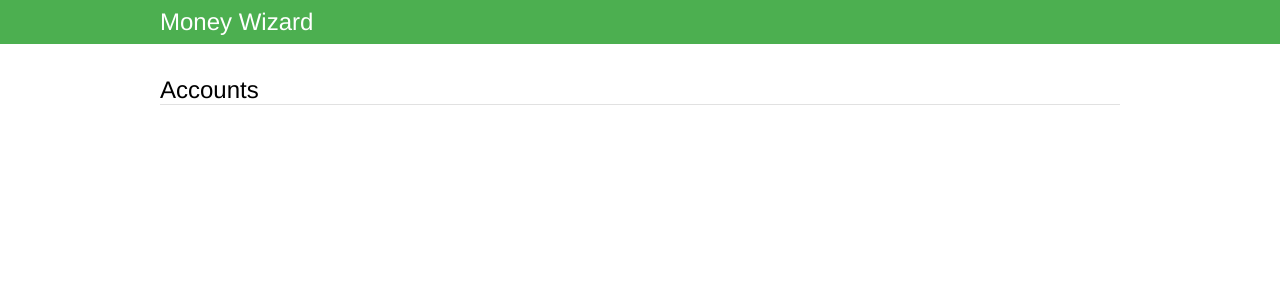
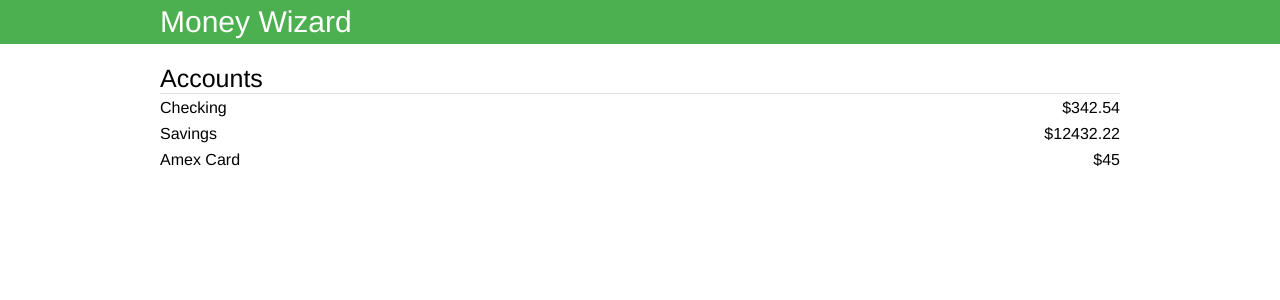
Before and after one commit to alecgunnar/money-wizard, a Vue app in the folder ui/: page /#/ in a window 1280 px wide. Shown: the top 300 px of the page. Built offline with nearby package versions, Linux system fonts and the light colour scheme; the HTML template or start-up script is replaced by a standard one.

Commit message:
List out the accounts

```diff
--- a/ui/index.html
+++ b/ui/index.html
@@ -5,20 +5,27 @@
     <meta name="viewport" content="width=device-width,initial-scale=1.0">
     <title>Money Wizard</title>
     <style>
+      html {
+        font-size: 10px;
+      }
+
       body {
         font-family: 'Avenir', Helvetica, Arial, sans-serif;
         -webkit-font-smoothing: antialiased;
         -moz-osx-font-smoothing: grayscale;
-        font-size: 10px;
         color: #000;
         margin: 0;
       }
 
       h1 {
-        font-size: 1.5rem;
+        font-size: 2.5rem;
         font-weight: 500;
         margin: 0 0 0.5rem;
         border-bottom: 1px solid #E1E1E1;
+      }
+
+      li, p {
+        font-size: 1.6rem;
       }
     </style>
   </head>
--- a/ui/src/App.vue
+++ b/ui/src/App.vue
@@ -21,7 +21,7 @@ export default {
   header {
     background-color: #4CAF50;
     color: #fff;
-    font-size: 1.5rem;
+    font-size: 3rem;
     padding: 0.5rem 0;
     margin: 0 0 2rem;
   }
--- /dev/null
+++ b/ui/src/clients/accounts.js
@@ -0,0 +1,24 @@
+export default {
+  async getAccounts () {
+    return [
+      {
+        id: '82be107d-fd15-4373-869b-db8473a0cc97',
+        name: 'Checking',
+        type: 'checking',
+        balance: 342.54
+      },
+      {
+        id: 'b46d1090-f8a0-4cdf-9ef4-8e91c63d1440',
+        name: 'Savings',
+        type: 'savings',
+        balance: 12432.22
+      },
+      {
+        id: '91f14cdb-598d-4aa2-a69b-2ae0cb0e5189',
+        name: 'Amex Card',
+        type: 'credit-card',
+        balance: 45.00
+      }
+    ]
+  }
+}
--- a/ui/src/components/views/Accounts.vue
+++ b/ui/src/components/views/Accounts.vue
@@ -1,15 +1,44 @@
 <template>
   <div>
     <h1>Accounts</h1>
+    <ul class="accounts">
+      <li v-for="account in accounts"
+        class="accounts__account"
+        :key="account.id">
+        <div class="accounts__name">{{ account.name }}</div>
+        <div class="accounts__balance">${{ account.balance }}</div>
+      </li>
+    </ul>
   </div>
 </template>
 
 <script>
+import {mapActions, mapState} from 'vuex'
+
 export default {
-  name: 'Accounts'
+  name: 'Accounts',
+  computed: mapState(['accounts']),
+  mounted () {
+    this.loadAccounts()
+  },
+  methods: mapActions(['loadAccounts'])
 }
 </script>
 
 <style scoped>
+.accounts {
+  font-size: 1.6rem;
+  list-style: none;
+  margin: 0;
+  padding: 0;
+}
 
+.accounts__account {
+  margin: 0 0 0.5em;
+  display: flex;
+}
+
+.accounts__name {
+  flex: 1;
+}
 </style>
--- /dev/null
+++ b/ui/src/store/actions.js
@@ -0,0 +1,9 @@
+import accountsClient from '../clients/accounts'
+
+export default {
+  loadAccounts ({commit}) {
+    accountsClient.getAccounts()
+      .then((accounts) => commit('addAccounts', accounts))
+      .catch(() => commit('serverError', 'LOAD_ACCOUNTS'))
+  }
+}
--- /dev/null
+++ b/ui/src/store/getters.js
@@ -0,0 +1,3 @@
+export default {
+
+}
--- a/ui/src/store/index.js
+++ b/ui/src/store/index.js
@@ -1,15 +1,16 @@
 import Vue from 'vue'
 import Vuex from 'vuex'
+
+import state from './state'
+import getters from './getters'
+import mutations from './mutations'
+import actions from './actions'
 
 Vue.use(Vuex)
 
 export default new Vuex.Store({
-  state: {
-  },
-  mutations: {
-  },
-  actions: {
-  },
-  modules: {
-  }
+  state,
+  getters,
+  mutations,
+  actions
 })
--- /dev/null
+++ b/ui/src/store/mutations.js
@@ -0,0 +1,9 @@
+export default {
+  addAccounts (state, accounts) {
+    state.accounts = state.accounts.concat(accounts)
+  },
+
+  serverError (state, msg) {
+    state.serverErrors.push(msg)
+  }
+}
--- /dev/null
+++ b/ui/src/store/state.js
@@ -0,0 +1,5 @@
+export default {
+  accounts: [],
+
+  serverErrors: []
+}
```
